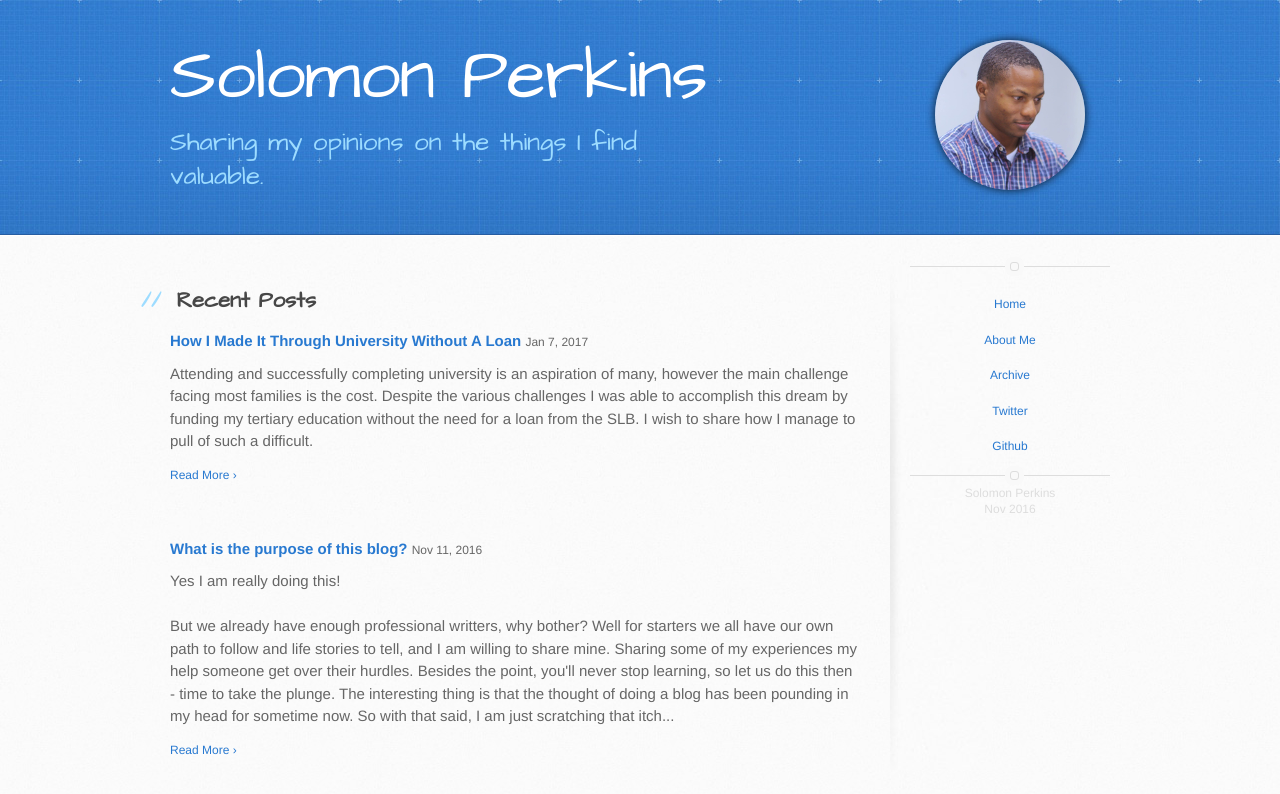
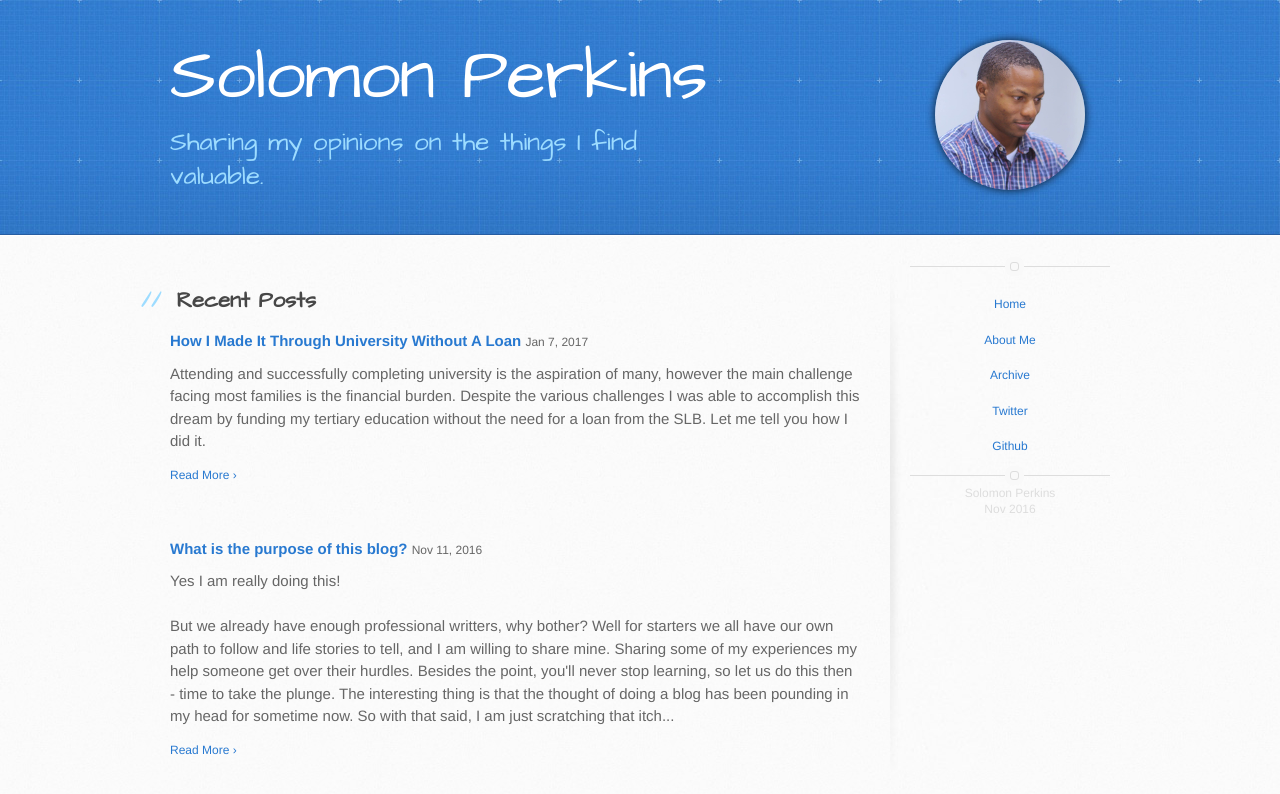
Before and after one commit to SolomonPerkins/solomonperkins.github.io, a Jekyll site: the page built from index.html, in a window 1280 px wide. Shown: the top 794 px of the page. Built offline with Jekyll 4.4.1, drawn with Linux system fonts in a browser that asks for light colours; the list of posts is cut into pages by our own code.

Commit message:
cleaning up

```diff
--- a/_posts/2017-01-07-How-I-made-it-through-College-Without-A-Loan.md
+++ b/_posts/2017-01-07-How-I-made-it-through-College-Without-A-Loan.md
@@ -4,7 +4,7 @@ title: How I Made It Through University Without A Loan
 tags: education university SLB money family
 date: 2017-01-07
 read_time: 10 min
-introduction: Attending and successfully completing university is an aspiration of many, however the main challenge facing most families is the cost. Despite the various challenges I was able to accomplish this dream by funding my tertiary education without the need for a loan from the SLB. I wish to share how I manage to pull of such a difficult.
+introduction: Attending and successfully completing university is the aspiration of many, however the main challenge facing most families is the financial burden. Despite the various challenges I was able to accomplish this dream by funding my tertiary education without the need for a loan from the SLB. Let me tell you how I did it.
 ---
 
 !["College Life"](/images/blog/people-coffee-notes-tea.jpg){:target="_blank"}
```
